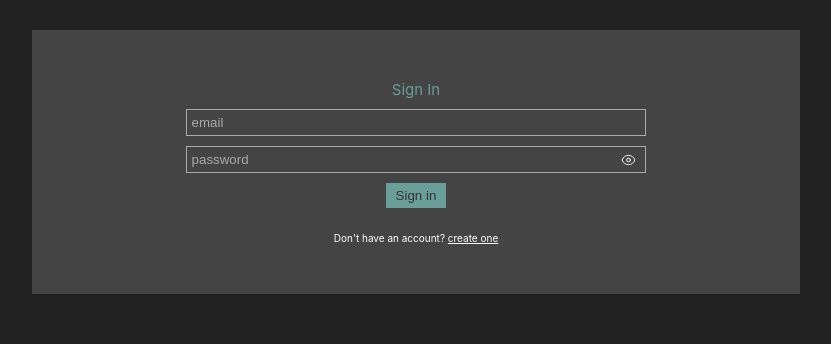
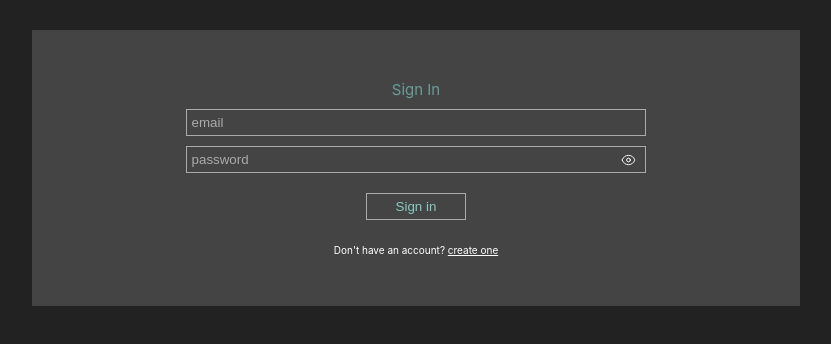
Before and after one commit to almamarie/react-todo-app, a React (Create React App) app: page /auth/signin in a window 1280 px wide. Shown: the top 344 px of the page, without its empty margins (224-1055 px from the left). Built offline with nearby package versions, Linux system fonts and the light colour scheme.

Commit message:
Added a spinner on user signin or signup

```diff
--- a/src/components/auth/SignIn.jsx
+++ b/src/components/auth/SignIn.jsx
@@ -4,15 +4,18 @@ import styles from "./SignIn.module.css";
 import { Link, useNavigate } from "react-router-dom";
 import { API_BASE_URL } from "../../utils/api";
 import PasswordInput from "../ui/PasswordInput";
+import Button from "../ui/Button";
+import Spinner from "../ui/Spinner";
 
 const SignIn = (props) => {
   const [credentials, setCredentials] = useState({ email: "", password: "" });
   const [error, setError] = useState(false);
-
+  const [isLoading, setIsLoading] = useState(false);
   const navigate = useNavigate();
 
   const formSubmitHandler = async (event) => {
     event.preventDefault();
+    setIsLoading(true);
 
     const response = await fetch(`${API_BASE_URL}/auth/signin`, {
       method: "POST",
@@ -25,6 +28,7 @@ const SignIn = (props) => {
     console.log(data);
     if (!response.ok || data.status === false) {
       setError(true);
+      setIsLoading(false);
       return;
     }
     setError(false);
@@ -33,6 +37,7 @@ const SignIn = (props) => {
       JSON.stringify({ ...data.body, isLoggedIn: false })
     );
     navigate("/todos");
+    setIsLoading(false);
   };
 
   const emailChangeHandler = (email) => {
@@ -48,6 +53,11 @@ const SignIn = (props) => {
   };
   return (
     <form className={styles.form} onSubmit={formSubmitHandler}>
+      {isLoading && (
+        <div className={styles["loading-wrapper"]}>
+          <Spinner />
+        </div>
+      )}
       <h2 className={styles.h2}>Sign In</h2>
       <div className={styles.inputs}>
         <Input
@@ -70,9 +80,7 @@ const SignIn = (props) => {
         </span>
       )}
       <div className={styles["button-wrapper"]}>
-        <button type="submit" className={styles.button}>
-          Sign in
-        </button>
+        <Button type="submit">Sign in</Button>
       </div>
 
       <p className={styles["dont-have-account"]}>
--- a/src/components/auth/SignIn.module.css
+++ b/src/components/auth/SignIn.module.css
@@ -1,5 +1,21 @@
 .form{
   max-width: 100%;
+  position: relative;
+}
+
+.loading-wrapper{
+    position: absolute;
+    width: 100%;
+    height: 100%;
+    background-color: transparent;
+    top: 0;
+    left: 0;
+
+    display: flex;
+    align-items: center;
+    justify-content: center;
+
+    z-index: 20;
 }
 
 .h2 {
--- a/src/components/auth/SignUp.jsx
+++ b/src/components/auth/SignUp.jsx
@@ -1,9 +1,12 @@
 import React, { useState } from "react";
 import Input from "../ui/Input";
-import styles from "./SignIn.module.css";
+import signIntyles from "./SignIn.module.css";
+import styles from "./SignUp.module.css";
 import { Link, useNavigate } from "react-router-dom";
 import { API_BASE_URL } from "../../utils/api";
 import PasswordInput from "../ui/PasswordInput";
+import Button from "../ui/Button";
+import Spinner from "../ui/Spinner";
 
 const SignUp = (props) => {
   const [credentials, setCredentials] = useState({
@@ -13,12 +16,13 @@ const SignUp = (props) => {
     password: "",
   });
   const [error, setError] = useState({ status: false, message: "" });
+  const [isLoading, setIsLoading] = useState(false);
 
   const navigate = useNavigate();
 
   const formSubmitHandler = async (event) => {
     event.preventDefault();
-
+    setIsLoading(true);
     try {
       console.log("Credentials: ", credentials);
       const response = await fetch(`${API_BASE_URL}/user/new`, {
@@ -32,10 +36,11 @@ const SignUp = (props) => {
       console.log(data);
       if (!response.ok || data.status === false) {
         setError({ status: true, message: data.body });
+        setIsLoading(false);
         return;
       }
       setError({ status: false, message: "" });
-      localStorage.setItem("auth", JSON.stringify(data.body));
+      // localStorage.setItem("auth", JSON.stringify(data.body));
       navigate("/auth/signin");
     } catch (err) {
       console.log("Error: ", err);
@@ -44,6 +49,7 @@ const SignUp = (props) => {
         message: "Error creating user. try again later",
       });
     }
+    setIsLoading(false);
   };
 
   const credentialsController = (credentialName) => {
@@ -57,8 +63,8 @@ const SignUp = (props) => {
   };
   return (
     <form className={styles.form} onSubmit={formSubmitHandler}>
-      <h2 className={styles.h2}>Create Account</h2>
-      <div className={styles.inputs}>
+      <h2 className={signIntyles.h2}>Create Account</h2>
+      <div className={signIntyles.inputs}>
         <Input
           type="text"
           name="first name"
@@ -88,18 +94,22 @@ const SignUp = (props) => {
         />
       </div>
 
-      {error && <span className={styles.error}>{error.message}</span>}
-      <div className={styles["button-wrapper"]}>
-        <button type="submit" className={styles.button}>
-          Create account
-        </button>
+      {error && <span className={signIntyles.error}>{error.message}</span>}
+      <div className={signIntyles["button-wrapper"]}>
+        <Button type="submit">Create account</Button>
       </div>
 
-      <p className={styles["dont-have-account"]}>
+      {isLoading && (
+        <div className={styles["loading-wrapper"]}>
+          <Spinner />
+        </div>
+      )}
+
+      <p className={signIntyles["dont-have-account"]}>
         Have an account?{" "}
         <Link
           to={"/auth/signin"}
-          className={styles["signup-link"]}
+          className={signIntyles["signup-link"]}
           onClick={props.onChangeSwitchSignUp}
         >
           sign in
--- a/src/components/auth/SignUp.module.css
+++ b/src/components/auth/SignUp.module.css
@@ -0,0 +1,18 @@
+.form {
+    position: relative;
+}
+
+.loading-wrapper{
+    position: absolute;
+    width: 100%;
+    height: 100%;
+    background-color: transparent;
+    top: 0;
+    left: 0;
+
+    display: flex;
+    align-items: center;
+    justify-content: center;
+
+    z-index: 20;
+}
--- /dev/null
+++ b/src/components/ui/Button.jsx
@@ -0,0 +1,16 @@
+import React from "react";
+import styles from "./Button.module.css";
+
+const Button = (props) => {
+  return (
+    <button
+      className={`${styles.btn} ${props.className}`}
+      type={props.type}
+      onClick={props.onClick}
+    >
+      {props.children}
+    </button>
+  );
+};
+
+export default Button;
--- /dev/null
+++ b/src/components/ui/Button.module.css
@@ -0,0 +1,14 @@
+.btn {
+  margin-top: 1rem;
+  width: 100px;
+  padding: 5px 0;
+  border: 1px solid #aaa;
+  background-color: transparent;
+  color: #87cdc6;
+  cursor: pointer;
+}
+
+.btn:hover {
+  color: #6ca49e;
+
+}
--- a/src/components/ui/Spinner.module.css
+++ b/src/components/ui/Spinner.module.css
@@ -1,6 +1,6 @@
 .lds-ring {
   display: inline-block;
-  position: relative;
+  /* position: relative; */
   width: 40px;
   height: 40px;
 }
--- a/src/utils/api.js
+++ b/src/utils/api.js
@@ -1,2 +1,2 @@
-export const API_BASE_URL = "https://node-js-todo-app-mxol.onrender.com/api/v0";
-// export const API_BASE_URL = "http://127.0.0.1:8080/api/v0";
+// export const API_BASE_URL = "https://node-js-todo-app-mxol.onrender.com/api/v0";
+export const API_BASE_URL = "http://127.0.0.1:8080/api/v0";
```
